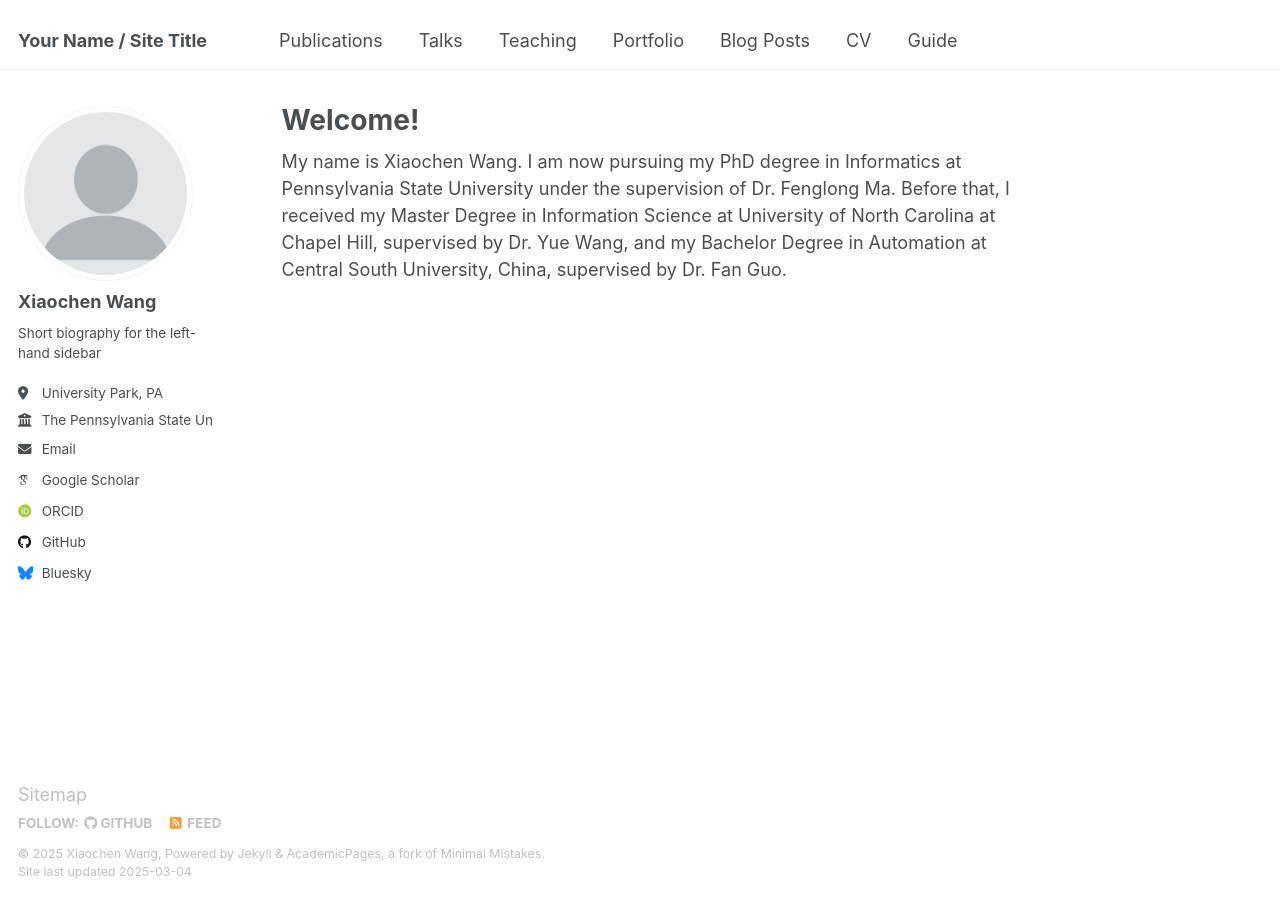
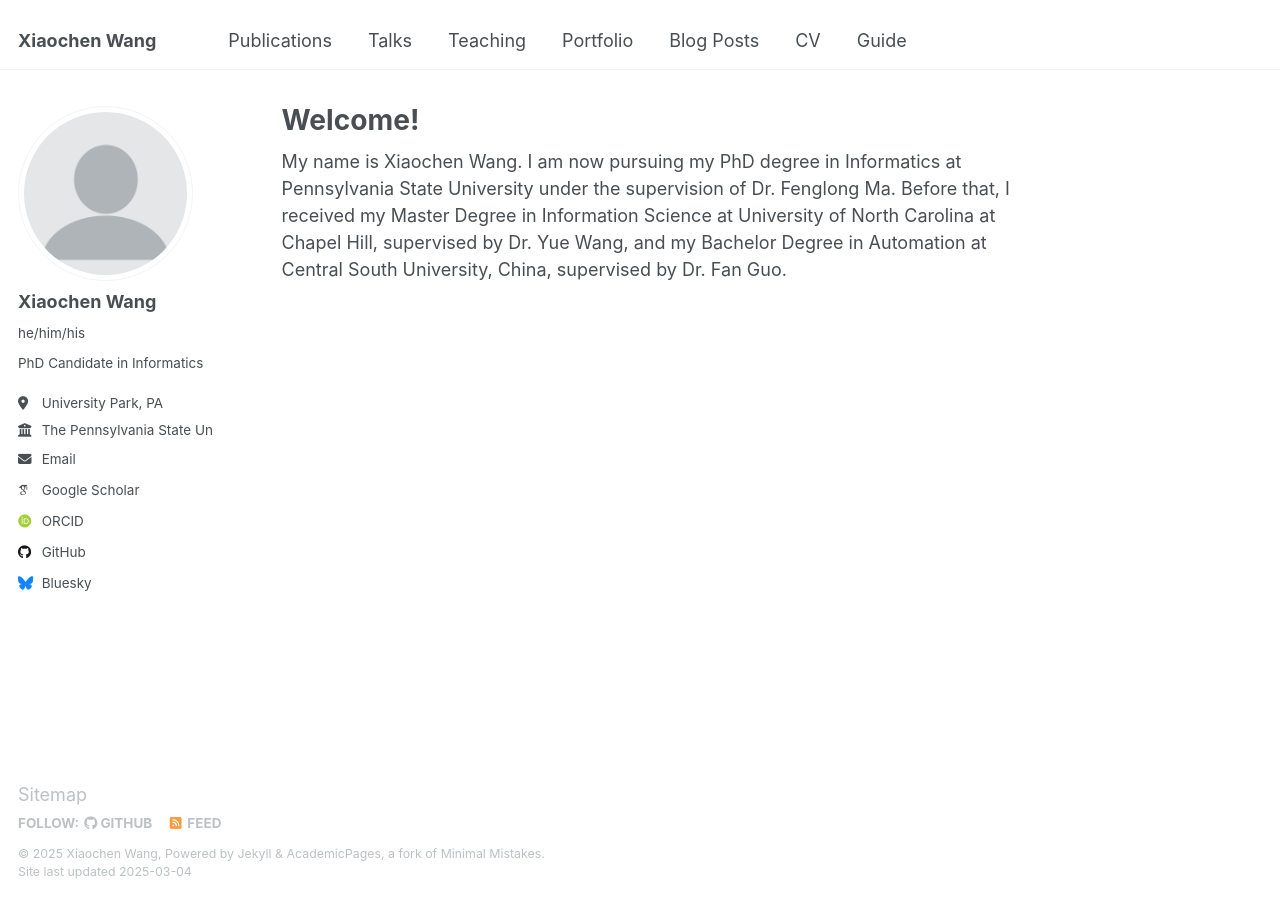
Before and after one commit to XiaochenWang-PSU/XiaochenWang-PSU.github.io, a Jekyll site: the page built from _pages/about.md, in a window 1280 px wide. Built offline with Jekyll 4.4.1, drawn with Linux system fonts in a browser that asks for light colours; some web fonts are replaced.

Commit message:
Update _config.yml

```diff
--- a/_config.yml
+++ b/_config.yml
@@ -9,7 +9,7 @@
 # Basic Site Settings
 locale                   : "en-US"
 site_theme               : "default"
-title                    : "Your Name / Site Title"
+title                    : "Xiaochen Wang"
 title_separator          : "-"
 name                     : &name "Xiaochen Wang"
 description              : &description "personal description"
@@ -24,8 +24,8 @@ author:
   # Biographic information
   avatar           : "profile.png"
   name             : "Xiaochen Wang"
-  pronouns         : # example: "she/her"
-  bio              : "Short biography for the left-hand sidebar"
+  pronouns         : "he/him/his"
+  bio              : "PhD Candidate in Informatics"
   location         : "University Park, PA"
   employer         : "The Pennsylvania State University"
   uri              : # URL
```
